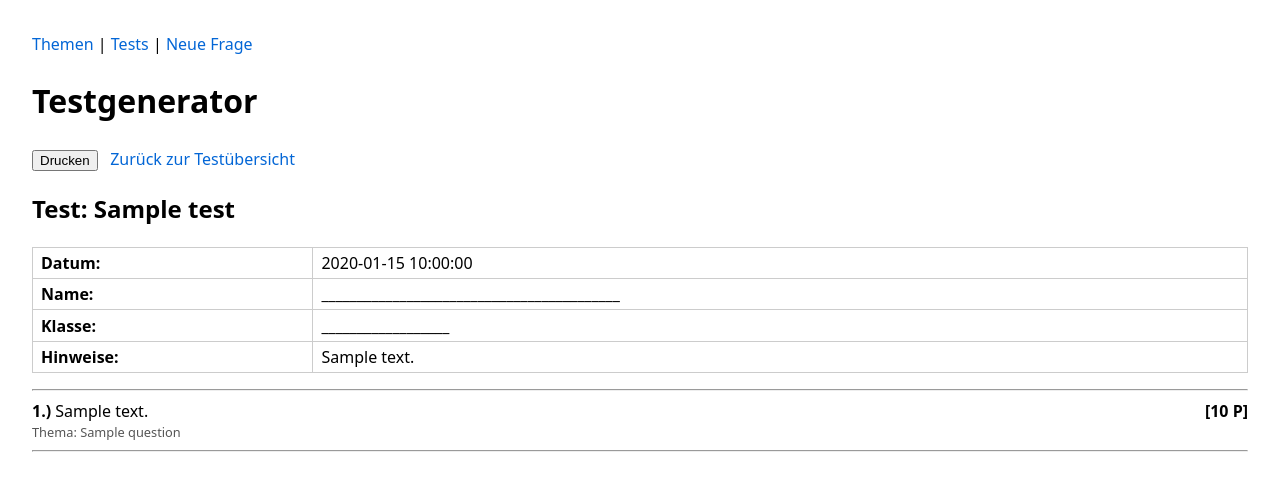
After one commit to wmaslo/testgenerator, a Flask app: template templates/test_preview.html in a window 1280 px wide. The commit adds this page. Shown: the top 491 px of the page. Run offline with Flask 3, Linux system fonts and the light colour scheme; the template is opened without the code that fills it: most values are stand-ins (such as "Sample title", 1, 10 or a date in 2020).

Commit message:
Add test preview page and printing layout

```diff
--- a/app.py
+++ b/app.py
@@ -184,5 +184,112 @@ def new_test():
     conn.close()
     return render_template("new_test.html")
 
+@app.route("/tests/<int:test_id>/questions", methods=["GET", "POST"])
+def edit_test_questions(test_id):
+    conn = get_db_connection()
+
+    # Test laden
+    test = conn.execute(
+        "SELECT id, name, date, notes FROM tests WHERE id = ?",
+        (test_id,)
+    ).fetchone()
+
+    if test is None:
+        conn.close()
+        return "Test nicht gefunden", 404
+
+    if request.method == "POST":
+        # Liste der ausgewählten Fragen (als Strings)
+        selected_ids = request.form.getlist("question_ids")
+        # In Integers umwandeln
+        selected_ids = [int(qid) for qid in selected_ids]
+
+        # Alte Zuordnungen löschen
+        conn.execute(
+            "DELETE FROM test_questions WHERE test_id = ?",
+            (test_id,)
+        )
+
+        # Neue Zuordnungen einfügen, Position = Reihenfolge der Auswahl
+        position = 1
+        for qid in selected_ids:
+            conn.execute(
+                """
+                INSERT INTO test_questions (test_id, question_id, position)
+                VALUES (?, ?, ?)
+                """,
+                (test_id, qid, position)
+            )
+            position += 1
+
+        conn.commit()
+        conn.close()
+        # Zur Testliste zurück – oder wieder auf diese Seite -->
+        return redirect(url_for("list_tests"))
+
+    # GET: alle Fragen + markieren, welche schon im Test sind
+    questions = conn.execute(
+        """
+        SELECT
+            q.id,
+            q.text,
+            q.difficulty,
+            q.points,
+            t.name AS topic_name,
+            CASE WHEN tq.test_id IS NULL THEN 0 ELSE 1 END AS is_selected
+        FROM questions q
+        JOIN topics t ON q.topic_id = t.id
+        LEFT JOIN test_questions tq
+            ON tq.test_id = ? AND tq.question_id = q.id
+        ORDER BY t.name, q.id
+        """,
+        (test_id,)
+    ).fetchall()
+
+    conn.close()
+
+    return render_template(
+        "test_questions.html",
+        test=test,
+        questions=questions
+    )
+
+@app.route("/tests/<int:test_id>/preview")
+def test_preview(test_id):
+    conn = get_db_connection()
+
+    # Test laden
+    test = conn.execute(
+        "SELECT id, name, date, notes FROM tests WHERE id = ?",
+        (test_id,)
+    ).fetchone()
+
+    if test is None:
+        conn.close()
+        return "Test nicht gefunden", 404
+
+    # Fragen zum Test in der richtigen Reihenfolge laden
+    questions = conn.execute(
+        """
+        SELECT
+            q.id,
+            q.text,
+            q.points,
+            t.name AS topic_name,
+            tq.position
+        FROM test_questions tq
+        JOIN questions q ON q.id = tq.question_id
+        JOIN topics t ON t.id = q.topic_id
+        WHERE tq.test_id = ?
+        ORDER BY tq.position
+        """,
+        (test_id,)
+    ).fetchall()
+
+    conn.close()
+
+    return render_template("test_preview.html", test=test, questions=questions)
+
+
 if __name__ == "__main__":
     app.run(debug=True)
--- /dev/null
+++ b/templates/test_preview.html
@@ -0,0 +1,98 @@
+{% extends "base.html" %}
+
+{% block content %}
+<style>
+    /* Druckoptimierung */
+    @media print {
+        .no-print {
+            display: none;
+        }
+        body {
+            margin: 1cm;
+        }
+        h1, h2, h3 {
+            margin-bottom: 0.2cm;
+        }
+    }
+
+    .meta {
+        margin-bottom: 1rem;
+    }
+
+    .meta-table td {
+        padding: 0.2rem 0.5rem;
+    }
+
+    .question {
+        margin-bottom: 1.2rem;
+    }
+
+    .points {
+        float: right;
+        font-weight: bold;
+    }
+
+    .topic-label {
+        font-size: 0.8rem;
+        color: #555;
+    }
+</style>
+
+<div class="no-print">
+    <button onclick="window.print()">Drucken</button>
+    &nbsp;
+    <a href="{{ url_for('list_tests') }}">Zurück zur Testübersicht</a>
+</div>
+
+<h2>Test: {{ test['name'] }}</h2>
+
+<div class="meta">
+    <table class="meta-table">
+        <tr>
+            <td><strong>Datum:</strong></td>
+            <td>{{ test['date'] or "____.__.____" }}</td>
+        </tr>
+        <tr>
+            <td><strong>Name:</strong></td>
+            <td>__________________________________________</td>
+        </tr>
+        <tr>
+            <td><strong>Klasse:</strong></td>
+            <td>__________________</td>
+        </tr>
+        {% if test['notes'] %}
+        <tr>
+            <td><strong>Hinweise:</strong></td>
+            <td>{{ test['notes'] }}</td>
+        </tr>
+        {% endif %}
+    </table>
+</div>
+
+<hr>
+
+{% if questions %}
+    {% for q in questions %}
+        <div class="question">
+            <div class="points">
+                [{{ q['points']|default(1) }} P]
+            </div>
+            <div>
+                <strong>{{ loop.index }}.)</strong>
+                {{ q['text'] }}
+            </div>
+            <div class="topic-label">
+                Thema: {{ q['topic_name'] }}
+            </div>
+
+            <!-- Platz für Schüler-Antworten -->
+            <div style="margin-top: 0.5rem;">
+                <hr>
+            </div>
+        </div>
+    {% endfor %}
+{% else %}
+    <p>Diesem Test sind noch keine Fragen zugeordnet.</p>
+{% endif %}
+
+{% endblock %}
```
Also changed, not shown: templates/test_questions.html (added, +53 -0 lines), templates/tests.html (+7 -0 lines).
